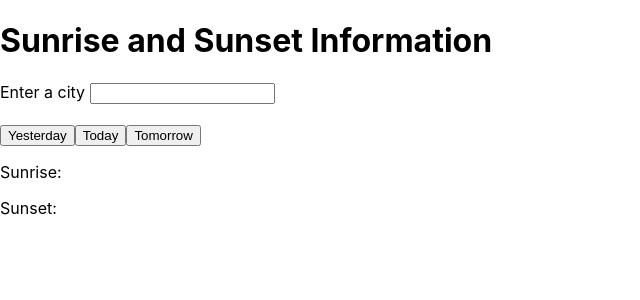
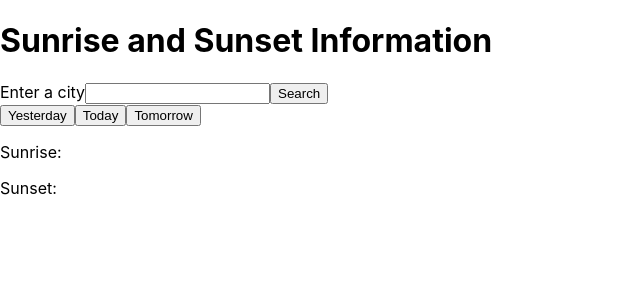
Before and after one commit to x-link-x/daylight_hours, a React (Create React App) app: page / in a window 1280 px wide. Shown: the top 300 px of the page, without its empty margins (0-640 px from the left). Built offline with nearby package versions, Linux system fonts and the light colour scheme; no server answers.

Commit message:
add CityForm

```diff
--- /dev/null
+++ b/src/components/CityForm.js
@@ -0,0 +1,32 @@
+import React, {useState} from 'react';
+
+const CityForm = ({onCitySubmit}) => {
+
+    const [city, setCity] = useState("");
+
+    const handleCityChange = e => setCity(e.target.value)
+    const handleFormSubmit = (e) => {
+        e.preventDefault();
+        const cityToSubmit = city.trim();
+        if(!cityToSubmit) {
+            return null;
+        }
+
+        onCitySubmit({
+            city: cityToSubmit
+        })
+
+        setCity("");
+    }
+
+    return (
+        <form onSubmit={handleFormSubmit}>
+            <label for="city">Enter a city</label>
+            <input type="text" id="city" value={city} onChange={handleCityChange}/>
+            <input type="submit" value="Search"/>
+        </form>
+    )
+
+}
+
+export default CityForm;
--- a/src/components/DaylightDisplay.js
+++ b/src/components/DaylightDisplay.js
@@ -2,10 +2,10 @@ import React from 'react';
 
 const DaylightDisplay = ({daylight}) => {
     return (
-        <>
-        <p>Sunrise: {daylight.sunrise}</p>
-        <p>Sunset: {daylight.sunset}</p>
-        </>
+        <div>
+            <p>Sunrise: {daylight.sunrise}</p>
+            <p>Sunset: {daylight.sunset}</p>
+        </div>
     )
 }
 
--- a/src/components/DaylightSelector.js
+++ b/src/components/DaylightSelector.js
@@ -1,16 +1,14 @@
 import React from 'react';
 
 const DaylightSelector = ({setTomorrow, setYesterday, setToday}) => {
+
+
     return (
-        <form>
-            <label for="city">Enter a city </label>
-            <input type="text" id="city"></input>
-            <br/>
-            <br/>
+        <>
             <button onClick={setYesterday}>Yesterday</button>
             <button onClick={setToday}>Today</button>
             <button onClick={setTomorrow}>Tomorrow</button>
-        </form>
+        </>
     )
 }
 
--- a/src/containers/DaylightContainer.js
+++ b/src/containers/DaylightContainer.js
@@ -1,8 +1,24 @@
 import React, {useState, useEffect} from 'react';
 import DaylightSelector from '../components/DaylightSelector';
 import DaylightDisplay from '../components/DaylightDisplay';
+import CityForm from '../components/CityForm';
 
 const DaylightContainer = () => {
+
+    const daylightAPI = () => {
+        fetch(`https://api.sunrise-sunset.org/json?lat=${lattitude}&lng=${longitude}&date=${day}`)
+            .then(res => res.json())
+            .then(json => setDaylight(json.results))
+    }
+
+    const geocodeAPI = () => {
+        fetch(`https://geocode.xyz/${city}?json=1`)
+            .then(res => res.json())
+            .then(json => {
+                setLattitude(json.latt)
+                setLongitude(json.longt)
+            })
+    }
 
     const formatDate = (date) => {
         const yyyy = date.getFullYear();
@@ -16,8 +32,8 @@ const DaylightContainer = () => {
 
     const [daylight, setDaylight] = useState({});
     const [day, setDay] = useState(today);
-    const [lattitude, setLattitude] = useState(36.7201600);
-    const [longitude, setLongitude] = useState(-4.4203400);
+    const [lattitude, setLattitude] = useState(0.0293);
+    const [longitude, setLongitude] = useState(-4.456);
 
     useEffect(() => {
         getDaylight();
@@ -25,11 +41,7 @@ const DaylightContainer = () => {
 
     const getDaylight = () => {
         console.log('getting daylight data');
-
-        fetch(`https://api.sunrise-sunset.org/json?lat=${lattitude}&lng=${longitude}&date=${day}`)
-            .then(res => res.json())
-            .then(json => setDaylight(json.results))
-
+        daylightAPI();
     }
 
     const getTomorrow = () => {
@@ -52,10 +64,12 @@ const DaylightContainer = () => {
     return (
         <>
             <h1>Sunrise and Sunset Information</h1>
+            <CityForm/>
             <DaylightSelector
                 setTomorrow={() => getTomorrow()}
                 setYesterday={() => getYesterday()}
                 setToday={() => getToday()}
+                // onCitySubmit={}
             />
             <DaylightDisplay
                 daylight={daylight}
```
